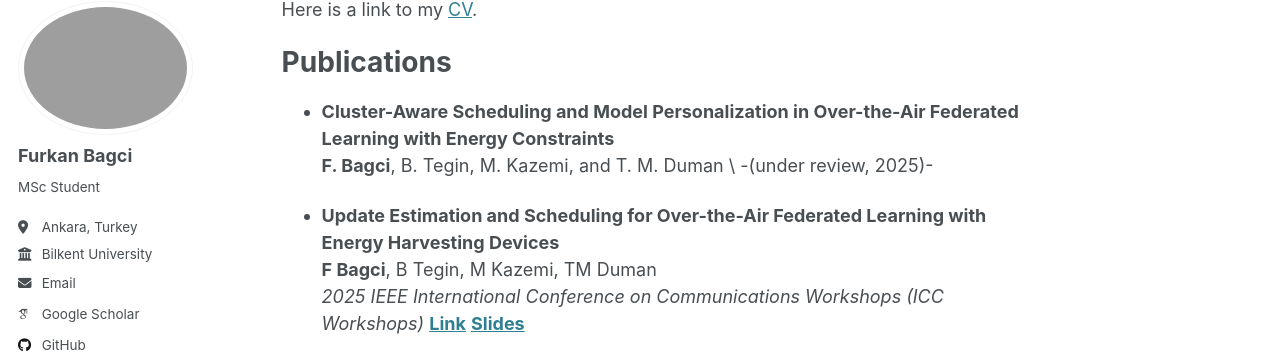
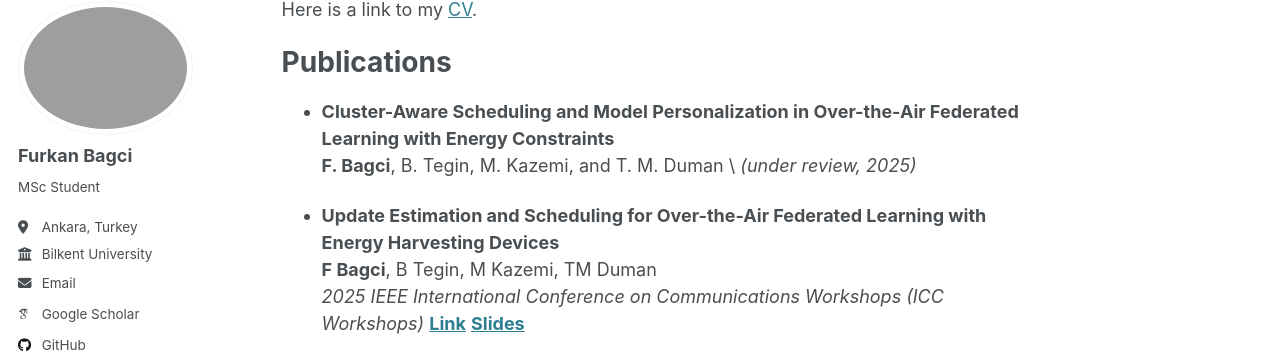
Before and after one commit to bagcifurkan/bagcifurkan.github.io, a Jekyll site: the page built from _pages/about.md, in a window 1280 px wide and 900 px high, scrolled down 438 px. Shown: the part 105-459 px from the top of the window. Built offline with Jekyll 4.4.1, drawn with Linux system fonts in a browser that asks for light colours; some web fonts are replaced.

```diff
--- a/_pages/about.md
+++ b/_pages/about.md
@@ -25,7 +25,7 @@ Publications
 ======
 - **Cluster-Aware Scheduling and Model Personalization in Over-the-Air Federated Learning with Energy Constraints** \\
     **F. Bagci**, B. Tegin, M. Kazemi, and T. M. Duman \\
-     -(under review, 2025)-
+     _(under review, 2025)_
 
 
 - **Update Estimation and Scheduling for Over-the-Air Federated Learning with Energy Harvesting Devices**
```
